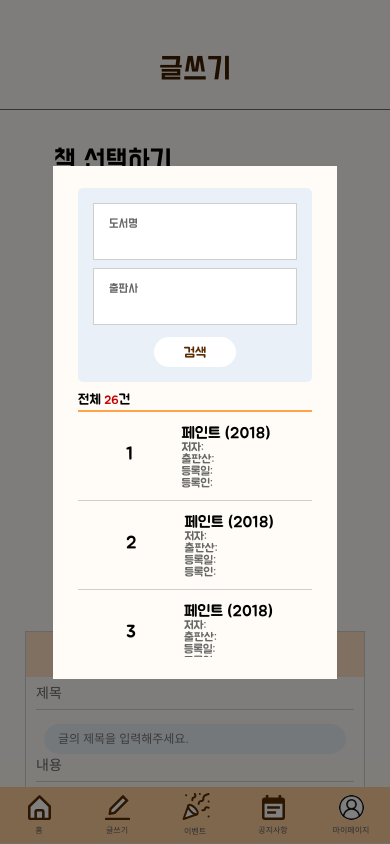
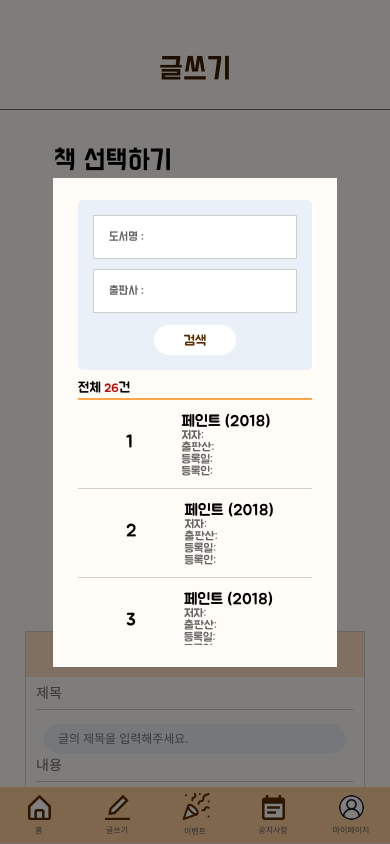
Before and after one commit to Ressum/FrontEnd, a React (Create React App) app: page /main/write in a window 390 px wide. Both pictures are taken after a click on the button 310 px from the left and 204 px from the top of the page. Shown: the top 844 px of the page. Built offline with nearby package versions, Linux system fonts and the light colour scheme; a web font is replaced by a local one.

Commit message:
FIX :: 글쓰기 팝업창 반응형 제작

```diff
--- a/src/components/Main/Write/WritePopUp/WritePopUp.js
+++ b/src/components/Main/Write/WritePopUp/WritePopUp.js
@@ -3,7 +3,7 @@ import { useRef } from 'react';
 import './WritePopUp.scss';
 
 function WritePopUp({ setShowPopUp }) {
-    const jsonForm = useRef({
+    const json = useRef({
         bookInfos: [
             {
                 bookTitle: '페인트 (2018)',
@@ -49,10 +49,12 @@ function WritePopUp({ setShowPopUp }) {
                 <div id="write-search-box">
                     <div id="search">
                         <div id="book-search">
-                            도서명<input />
+                            <div>도서명 :&nbsp;</div>
+                            <input size="1" />
                         </div>
                         <div id="publish-search">
-                            출판사<input />
+                            <div>출판사 :&nbsp;</div>
+                            <input size="1" />
                         </div>
                     </div>
                     <button>검색</button>
@@ -62,8 +64,8 @@ function WritePopUp({ setShowPopUp }) {
                     <div id="book-results-line"></div>
                     <ul id="book-results">
                         {
-                            jsonForm.current.bookInfos.map((bookInfo, index) => (
-                                <li className="book-result">
+                            json.current.bookInfos.map((bookInfo, index) => (
+                                <li className="book-result" key={index}>
                                     <div className="book-result-order">{index+1}</div>
                                     <div>
                                         <h2 className="book-title">{bookInfo.bookTitle}</h2>
--- a/src/components/Main/Write/WritePopUp/WritePopUp.scss
+++ b/src/components/Main/Write/WritePopUp/WritePopUp.scss
@@ -25,6 +25,10 @@
             flex-direction: column;
 
             #search {
+                display: flex;
+                flex-direction: column;
+                row-gap: 10px;
+
                 > div {
                     font-family: 'BM Dohyeon';
                     color: $dark-gray;
@@ -32,12 +36,14 @@
                     padding: 15px;
                     background-color: #fff;
                     border: 1px solid $light-gray-1;
+                    display: flex;
+                    align-items: center;
 
-                    &:last-child {
-                        margin-top: 8px;
-                    }
                     > input {
-                        margin-left: 10px;
+                        font-family: 'BM Dohyeon';
+                        color: $dark-gray;
+                        font-size: 10px;
+                        flex: 1;
                     }
                 }
             }
```
